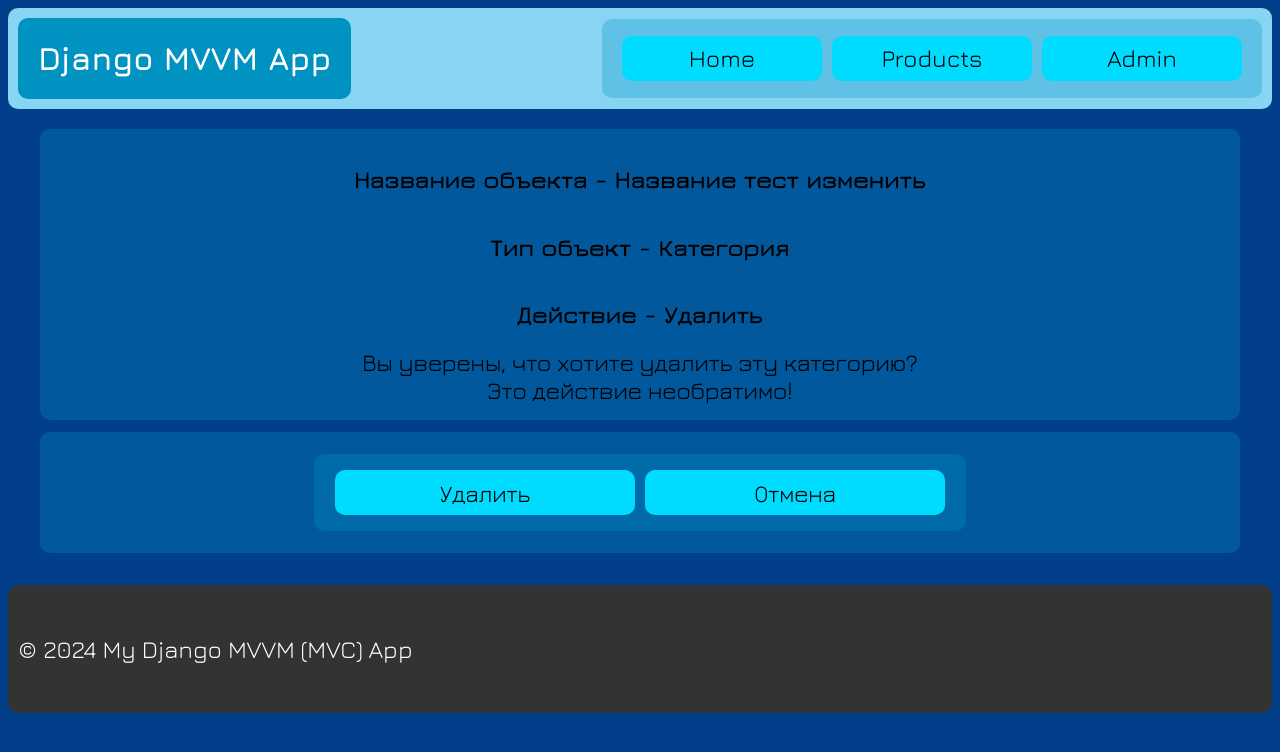
After one commit to VSDragon1239/WebServerDjangoModelsExplorationMVC, a Django app: page /categories/6/delete in a window 1280 px wide. The commit adds this page. Shown: the top 752 px of the page. Run offline with Django 5.2, Linux system fonts and the light colour scheme; data comes from the database, SQL or seed files in the repository; both versions use the stored data as it was after the commit.

Commit message:
v1.0.1a - add design of all!

```diff
--- a/ProjectName/AppName/static/css/base.css
+++ b/ProjectName/AppName/static/css/base.css
@@ -99,6 +99,26 @@ main {
     padding: 20px;
 }
 
+form {
+    display: flex;
+    flex-direction: column;
+    align-items: center;
+    justify-content: center;
+    padding: 10px;
+    margin: 12px;
+    border-radius: 10px;
+    background-color: var(--global-side-background-color-element);
+}
+
+input {
+    font-family: "Jura", serif;
+    font-size: 24px;
+}
+
+label {
+    font-size: 24px;
+}
+
 .button {
     display: flex;
     justify-content: center;
@@ -109,6 +129,7 @@ main {
     margin-right: 5px;
 
     border-radius: 10px;
+    border: var(--header-color-button);
     background: var(--header-color-button);
 
     text-decoration: none;
@@ -134,13 +155,16 @@ main {
     display: flex;
     background-color: var(--global-side-background-color-element);
     padding: 16px;
-    margin: 0 12px;
+    margin: 12px 12px;
     border-radius: 10px;
 }
 
 .block-h2 {
     display: flex;
     justify-content: center;
+    align-items: center;
+
+    flex-direction: column;
     background-color: var(--global-side-background-color-element);
 
     padding: 16px;
@@ -148,6 +172,11 @@ main {
     border-radius: 10px;
 }
 
+p {
+    padding: 0;
+    margin: 0;
+    font-size: 24px;
+}
 
 footer {
     background-color: var(--footer-background-color);
--- /dev/null
+++ b/ProjectName/AppName/templates/delete_category.html
@@ -0,0 +1,17 @@
+{% extends "base.html" %}
+{% block content %}
+    <div class="block-h2">
+        <h2>Название объекта - {{ category.name }}</h2>
+        <h2>Тип объект - Категория</h2>
+        <h2>Действие - Удалить</h2>
+        <p>Вы уверены, что хотите удалить эту категорию?</p>
+        <p>Это действие необратимо!</p>
+    </div>
+  <form method="post">
+      {% csrf_token %}
+      <div class="block-buttons">
+          <input class="button" type="submit" value="Удалить">
+          <a class="button" href="{% url 'change_category' pk=pk %}">Отмена</a>
+      </div>
+  </form>
+{% endblock %}
--- a/ProjectName/AppName/urls.py
+++ b/ProjectName/AppName/urls.py
@@ -1,6 +1,6 @@
 # AppName/urls.py
 from django.urls import path
-from AppName.views import IndexView, CategoriesView, ProductsView, ProductCardView, ChangeCategoryView, AddCategoryView, AddProductView, ChangeProductView
+from AppName.views import IndexView, CategoriesView, ProductsView, ProductCardView, ChangeCategoryView, AddCategoryView, AddProductView, ChangeProductView, DeleteCategoryView, DeleteProductView
 
 urlpatterns = [
     path('', IndexView.as_view(), name='home'),                                                 # Главная страница
@@ -9,7 +9,9 @@ urlpatterns = [
     path('categories/<int:pk>/products/<int:pk2>', ProductCardView.as_view(), name='card_product'),      # Страница продукта
 
     path('categories/<int:pk>/change', ChangeCategoryView.as_view(), name='change_category'),      # Страница изменения выбранной категории
+    path('categories/<int:pk>/delete', DeleteCategoryView.as_view(), name='delete_category'),      # Страница изменения выбранной категории
     path('categories/add', AddCategoryView.as_view(), name='add_category'),      # Страница изменения категорий (добавить)
     path('categories/<int:pk>/products/add', AddProductView.as_view(), name='add_product'),      # Страница изменения продуктов
     path('categories/<int:pk>/products/<int:pk2>/change', ChangeProductView.as_view(), name='change_product'),      # Страница изменения продукта
+    path('categories/<int:pk>/products/<int:pk2>/delete', DeleteProductView.as_view(), name='delete_product'),      # Страница изменения продукта
 ]
--- a/ProjectName/AppName/views.py
+++ b/ProjectName/AppName/views.py
@@ -270,7 +270,7 @@ class DeleteCategoryView(TemplateView):
     def get(self, request, *args, **kwargs):
         pk = kwargs.get('pk')
         category = get_object_or_404(Category, pk=pk)
-        return self.render_to_response({'category': category})
+        return self.render_to_response({'category': category, 'pk': pk})
 
     def post(self, request: HttpRequest, *args, **kwargs):
         pk = kwargs.get('pk')
```
Also changed, not shown: ProjectName/AppName/templates/add_category.html (+11 -11 lines), ProjectName/AppName/templates/add_product.html (+11 -11 lines), ProjectName/AppName/templates/change_category.html (+11 -13 lines), ProjectName/AppName/templates/change_product.html (+12 -12 lines), ProjectName/AppName/templates/delete_product.html (added, +10 -0 lines), ProjectName/db.sqlite3.
